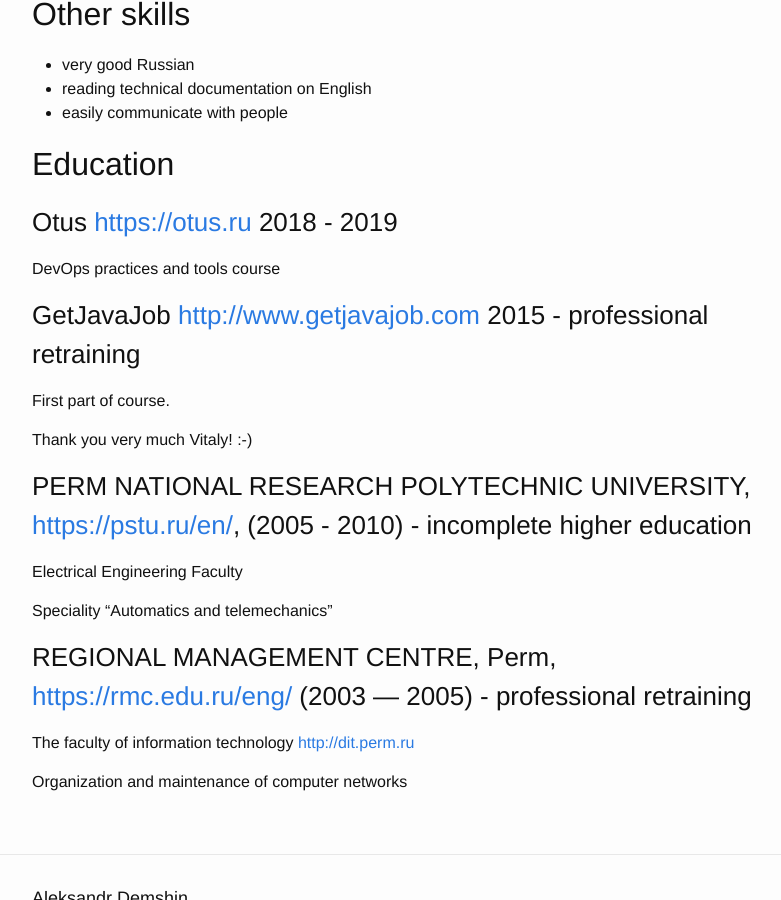
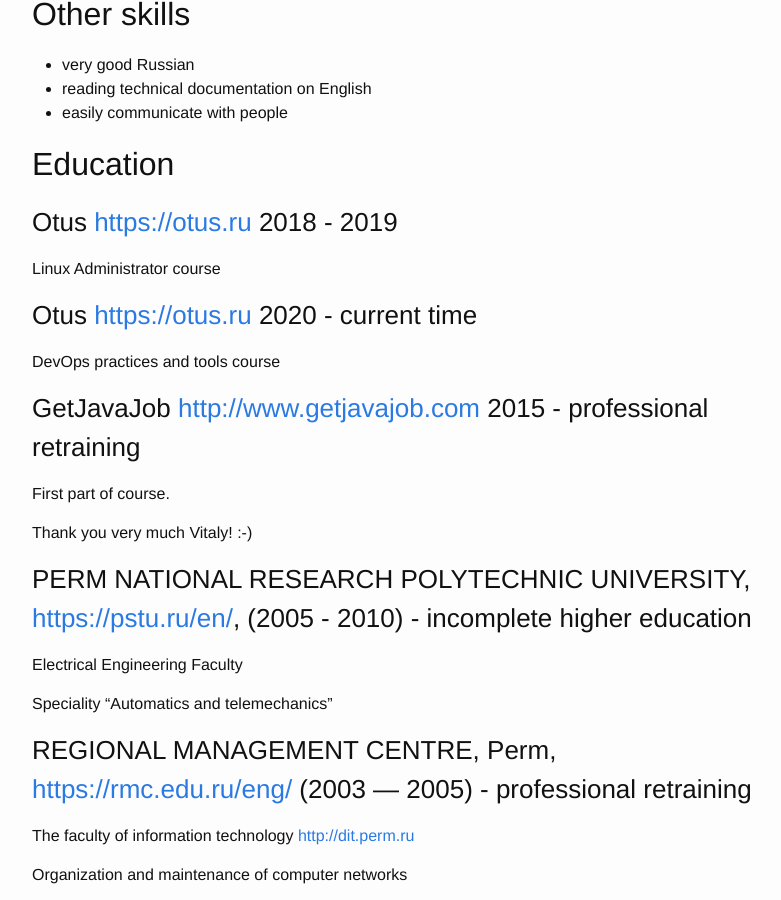
Before and after one commit to demshin/demsh.in, a Jekyll site: the page built from about.md, in a window 1280 px wide and 900 px high, scrolled down 3285 px. Shown: the whole window, without its empty margins (238-1019 px from the left). Built offline with Jekyll 4.4.1, drawn with Linux system fonts in a browser that asks for light colours.

Commit message:
add otus linux course

```diff
--- a/about.md
+++ b/about.md
@@ -139,6 +139,10 @@ web: <https://demsh.in>
 
 ### Otus <https://otus.ru> 2018 - 2019
 
+Linux Administrator course
+
+### Otus <https://otus.ru> 2020 - current time
+
 DevOps practices and tools course
 
 ### GetJavaJob <http://www.getjavajob.com> 2015 - professional retraining
```
